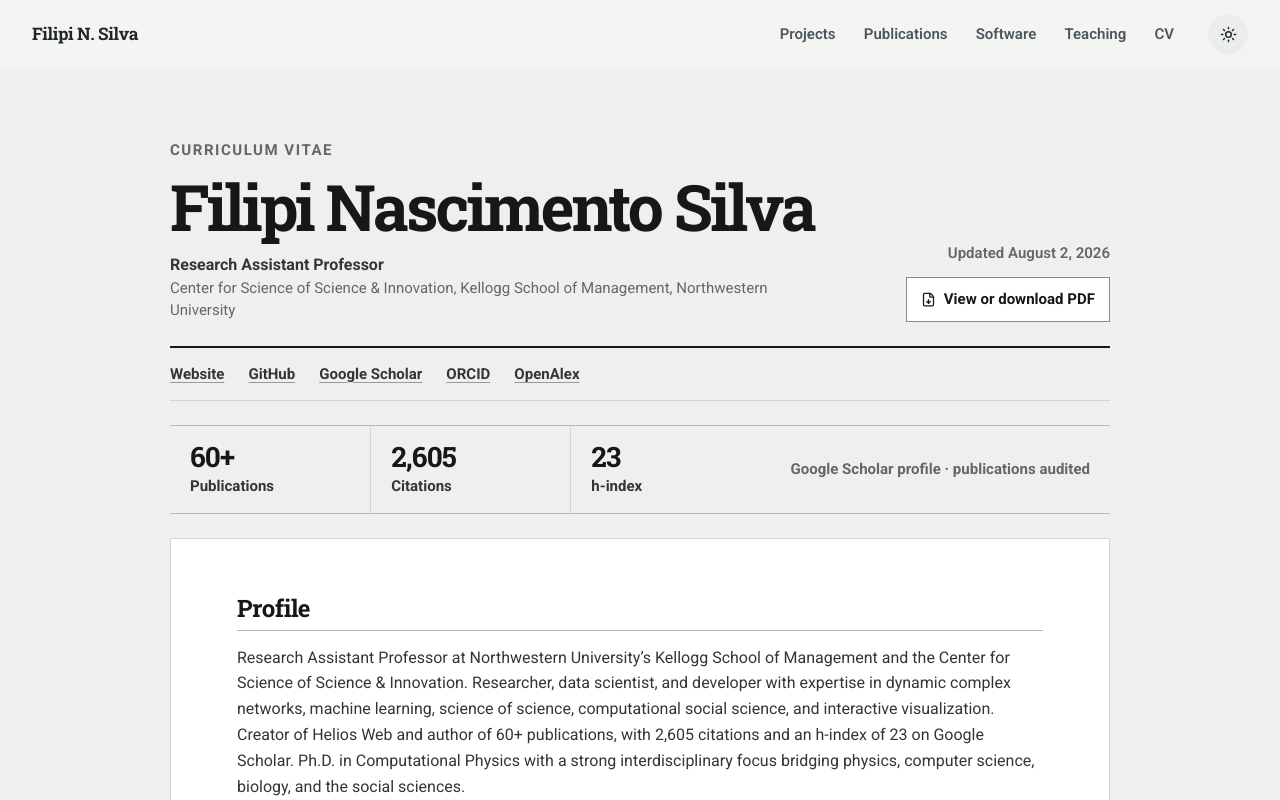
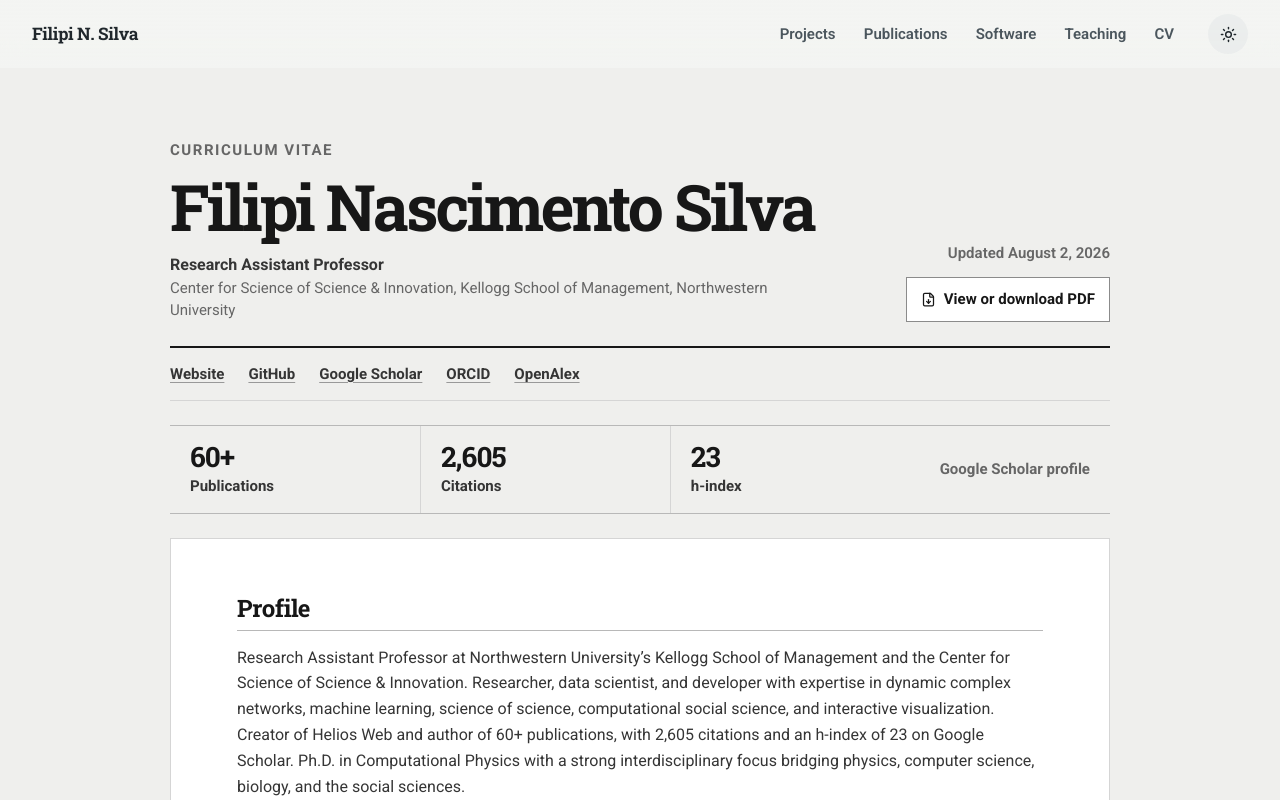
Before and after one commit to filipinascimento/new_website, a Next.js app: page /cv in a window 1280 px wide. Shown: the top 800 px of the page. Built offline with nearby package versions, Linux system fonts and the light colour scheme.

Commit message:
Simplify CV metrics note

```diff
--- a/app/cv/page.tsx
+++ b/app/cv/page.tsx
@@ -77,7 +77,7 @@ export default function CvPage() {
             <span>{metric.label}</span>
           </a>
         ))}
-        <p>Google Scholar profile · publications audited</p>
+        <p>Google Scholar profile</p>
       </section>
       <article className="cv-document shell" dangerouslySetInnerHTML={{ __html: cv.html }} />
     </main>
```
